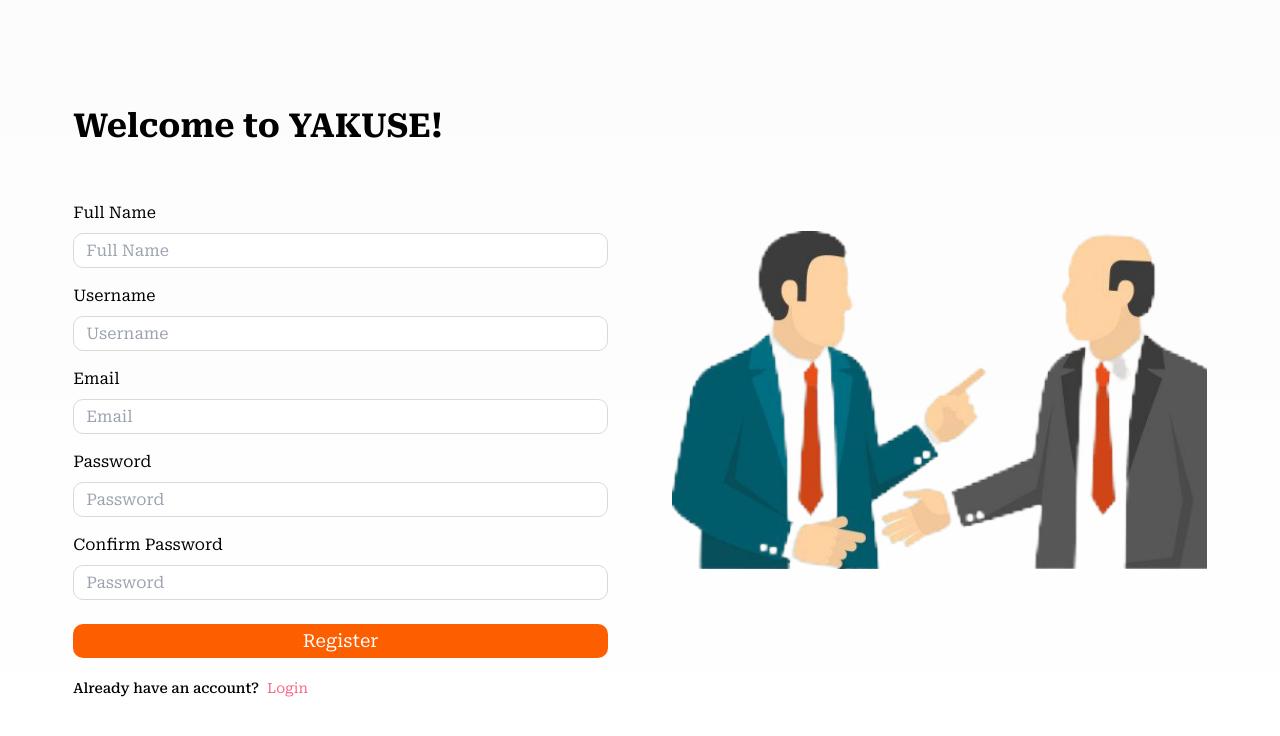
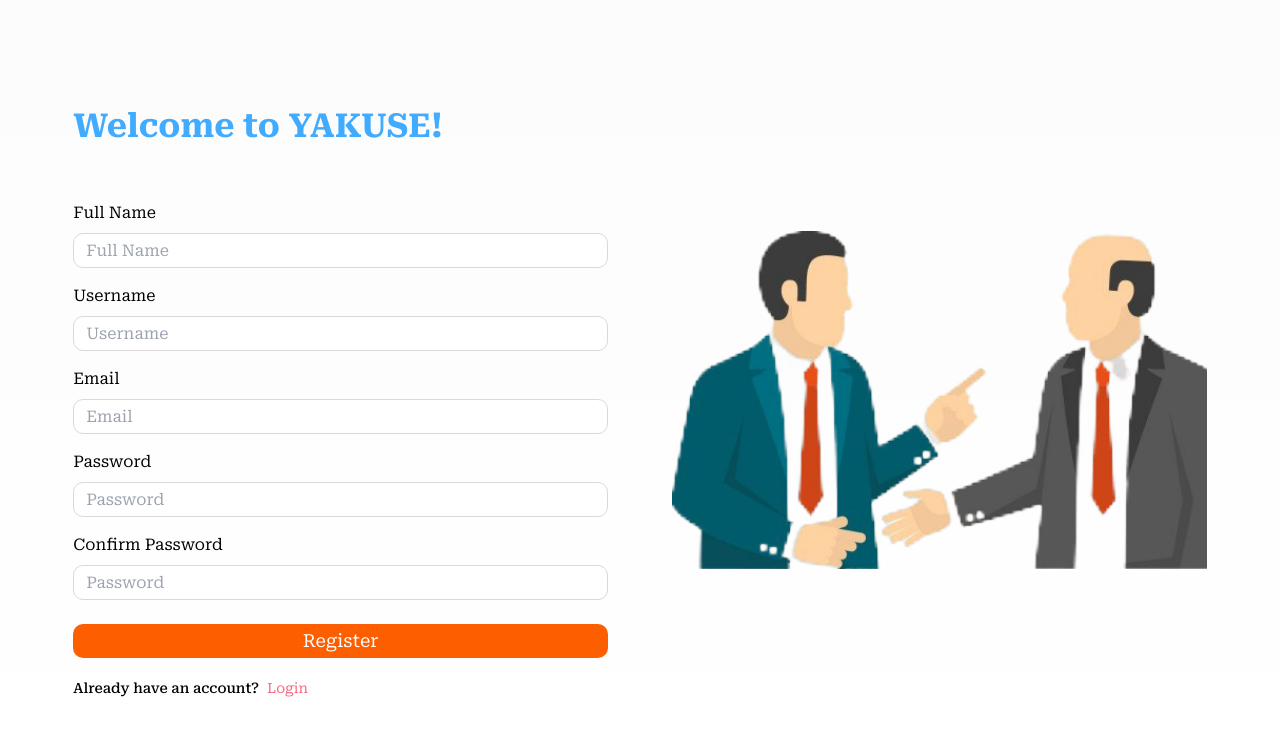
Before and after one commit to IryIndriyanto/yakuse-fe, a Next.js app: page /register in a window 1280 px wide. Shown: the top 736 px of the page. Built offline with nearby package versions, Linux system fonts and the light colour scheme.

Commit message:
chore: change text color to provided variable

```diff
--- a/src/app/register/RegisterForm.tsx
+++ b/src/app/register/RegisterForm.tsx
@@ -73,7 +73,7 @@ const RegisterForm = ({ className }: { className: string }) => {
 
   return (
     <div className={`w-full h-full ${className}`}>
-      <h1 className="text-[33px] font-[700]">Welcome to YAKUSE!</h1>
+      <h1 className="text-[33px] font-[700] text-primary-p-one">Welcome to YAKUSE!</h1>
 
       <Formik
         initialValues={initialValues}
```
